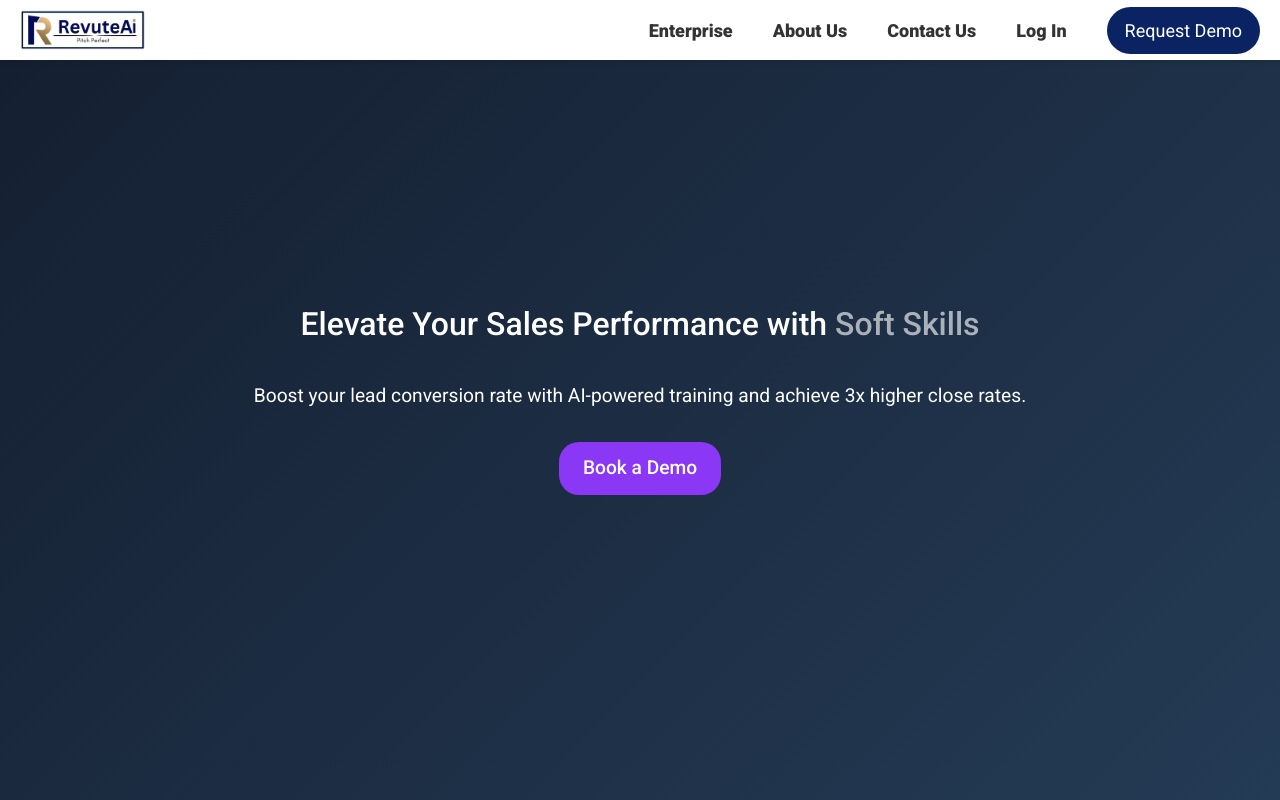
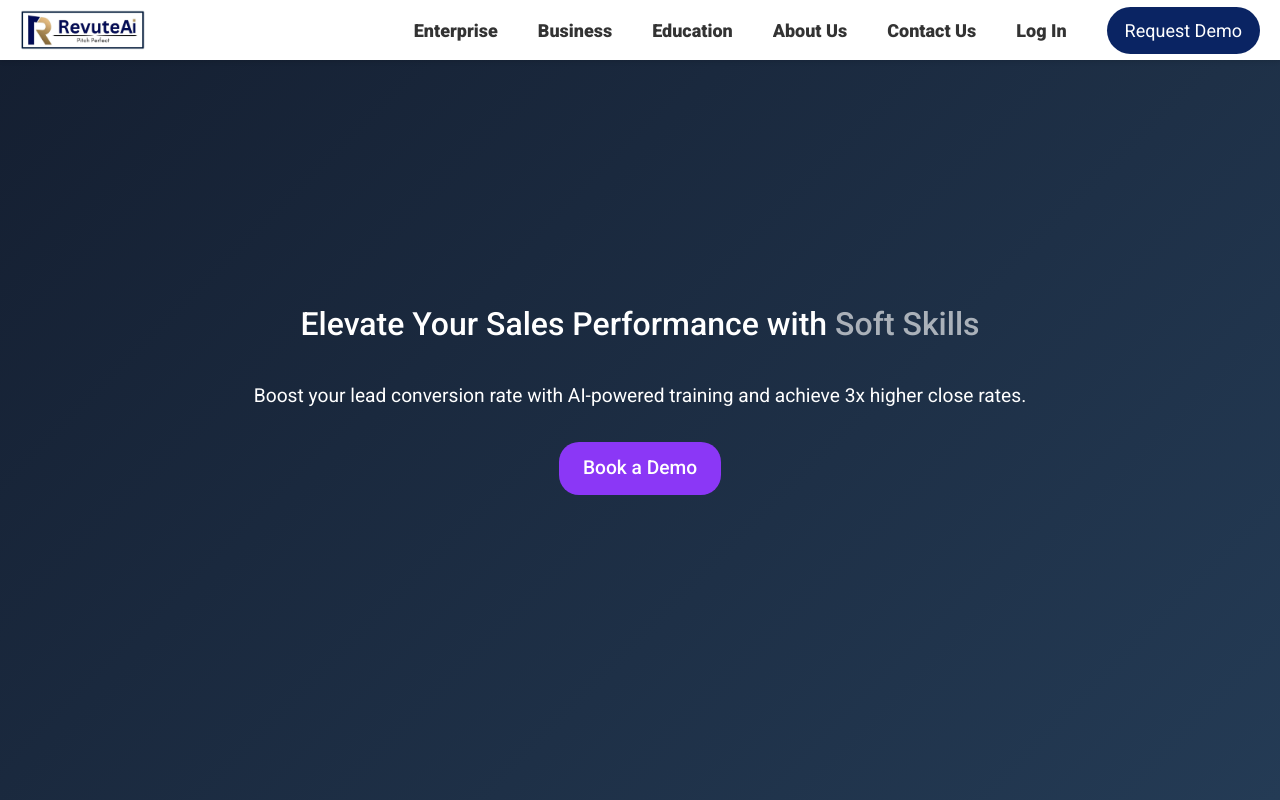
Before and after one commit to Kartik7906/RevuteAI, a React (Vite) app in the folder Client/: page / in a window 1280 px wide. Shown: the top 800 px of the page. Built offline with nearby package versions, Linux system fonts and the light colour scheme.

Commit message:
update in navbar

```diff
--- a/Client/src/Components/Navbar_landingPage/Navbar_Landingpage.jsx
+++ b/Client/src/Components/Navbar_landingPage/Navbar_Landingpage.jsx
@@ -1,4 +1,3 @@
-// src/components/Navbar_Landingpage.jsx
 import React, { useState } from 'react';
 import './Navbar_Landingpage.css';
 import { useNavigate } from 'react-router-dom';
@@ -32,15 +31,21 @@ const Navbar_Landingpage = () => {
           isMenuOpen ? "menu-active" : ""
         }`}
       >
-        <div className="dropdown">
           <span className="loginHomepage-container">
             Enterprise
           </span>
-          <ul className="dropdown-content">
-            <li onClick={() => handleNavigation('/business')}>Business</li>
-            <li onClick={() => handleNavigation('/education')}>Education</li>
-          </ul>
-        </div>
+        <span
+          onClick={() => handleNavigation('/business')}
+          className="loginHomepage-container"
+        >
+          Business
+        </span>
+        <span
+          onClick={() => handleNavigation('/education')}
+          className="loginHomepage-container"
+        >
+          Education
+        </span>
         <span
           onClick={() => handleNavigation('/about')}
           className="loginHomepage-container"
```
Also changed, not shown: Client/src/Components/Navbar_landingPage/Navbar_Landingpage.css (line endings or trailing spaces).
